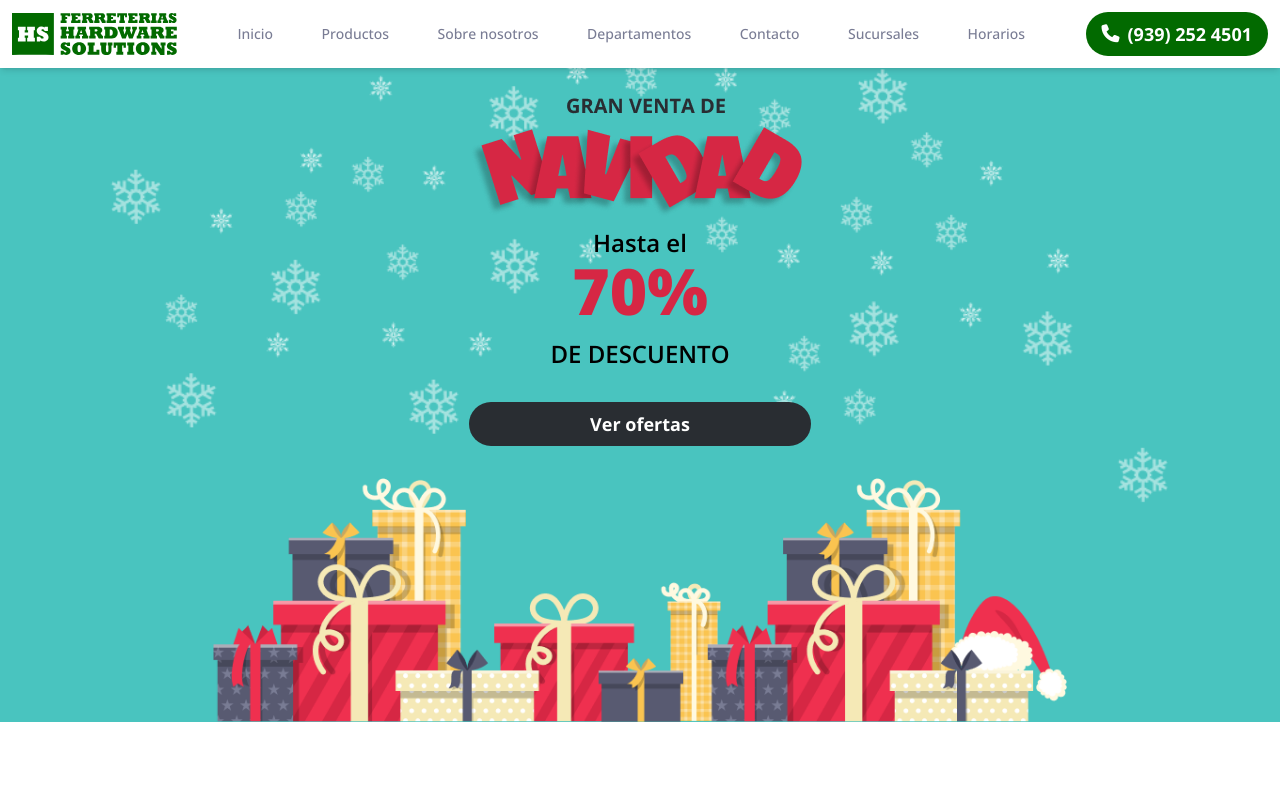
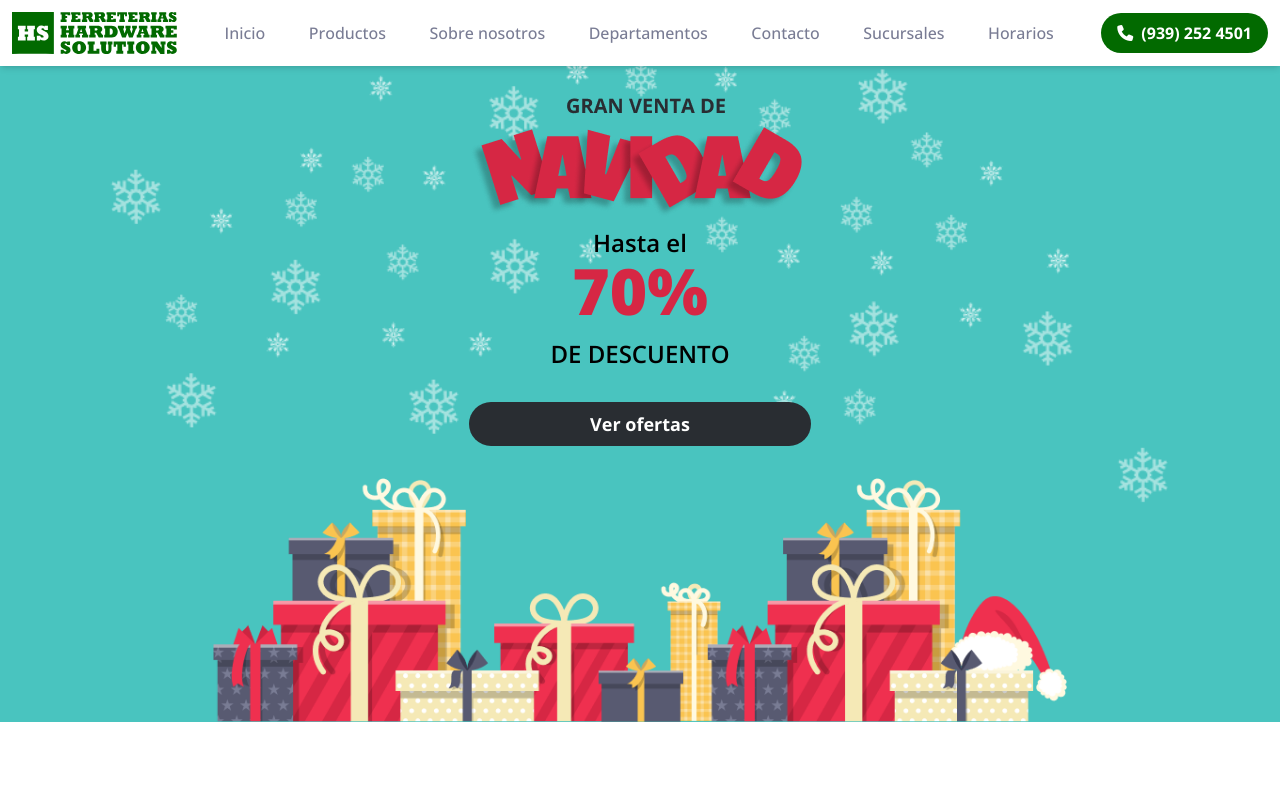
Before and after one commit to angelicacruzopf/hd-solutions, a React (Create React App) app: page / in a window 1280 px wide. Shown: the top 789 px of the page. Built offline with nearby package versions, Linux system fonts and the light colour scheme.

Commit message:
Vesión mobile y resposive<

```diff
--- a/src/components/Navbar.jsx
+++ b/src/components/Navbar.jsx
@@ -11,7 +11,7 @@ export default function Navbar() {
                 <Logo />
             </div>
             <div class='flexflex-row grow justify-center'>
-                <ul class='navbar flex flex-row grow justify-evenly font-medium text-lighterGray text-center'>
+                <ul class='navbar flex flex-row grow justify-evenly font-medium text-lighterGray text-center sm:text-xs break-words lg:text-base gap-x-2'>
                     <li><Link to="/">Inicio</Link></li>
                     <li><Link to="/Productos">Productos</Link></li>
                     <li><Link to="/Sobre-nosotros">Sobre nosotros</Link></li>
@@ -21,9 +21,11 @@ export default function Navbar() {
                     <li><Link to="/Horarios">Horarios</Link></li>
                 </ul>
             </div>
+            <div>
                 <BlackBtn>
                 (939) 252 4501
                 </BlackBtn>
+            </div>
         </nav>
 
     );
--- a/src/components/buttons/BtnIcnLeft.jsx
+++ b/src/components/buttons/BtnIcnLeft.jsx
@@ -4,7 +4,7 @@ export default function BtnIcnLeft({children}) {
 
     return(
         <>
-        <button type="button" class="m-3 bg-primary text-white py-2 px-4 rounded-full font-bold text-lg flex gap-2 items-center hover:bg-secondary transition-all ease-in">
+        <button type="button" class="m-3 bg-primary text-white py-2 px-4 rounded-full font-bold text-lg flex gap-2 items-center hover:bg-secondary transition-all ease-in sm:text-xs lg:text-base">
             <i class="fa-solid fa-phone"></i>
             {children}
         </button>
--- a/src/pages/Departamentos.jsx
+++ b/src/pages/Departamentos.jsx
@@ -5,7 +5,7 @@ export default function Team() {
         <section class="flex justify-center bg-secondary text-white">
             <div class="flex flex-col items-center w-9/12 pt-16 pb-24">
                 <h2 class="font-bold text-center mb-10 text-2xl md:text-5xl">Departamentos</h2>
-                <div class="flex flex-wrap justify-between lg:justify-center gap-x-2 gap-y-20 h-full">
+                <div class="flex flex-wrap justify-between sm:justify-center gap-x-2 gap-y-20 h-full">
                     <TeamCard />
                 </div>
             </div>
```
